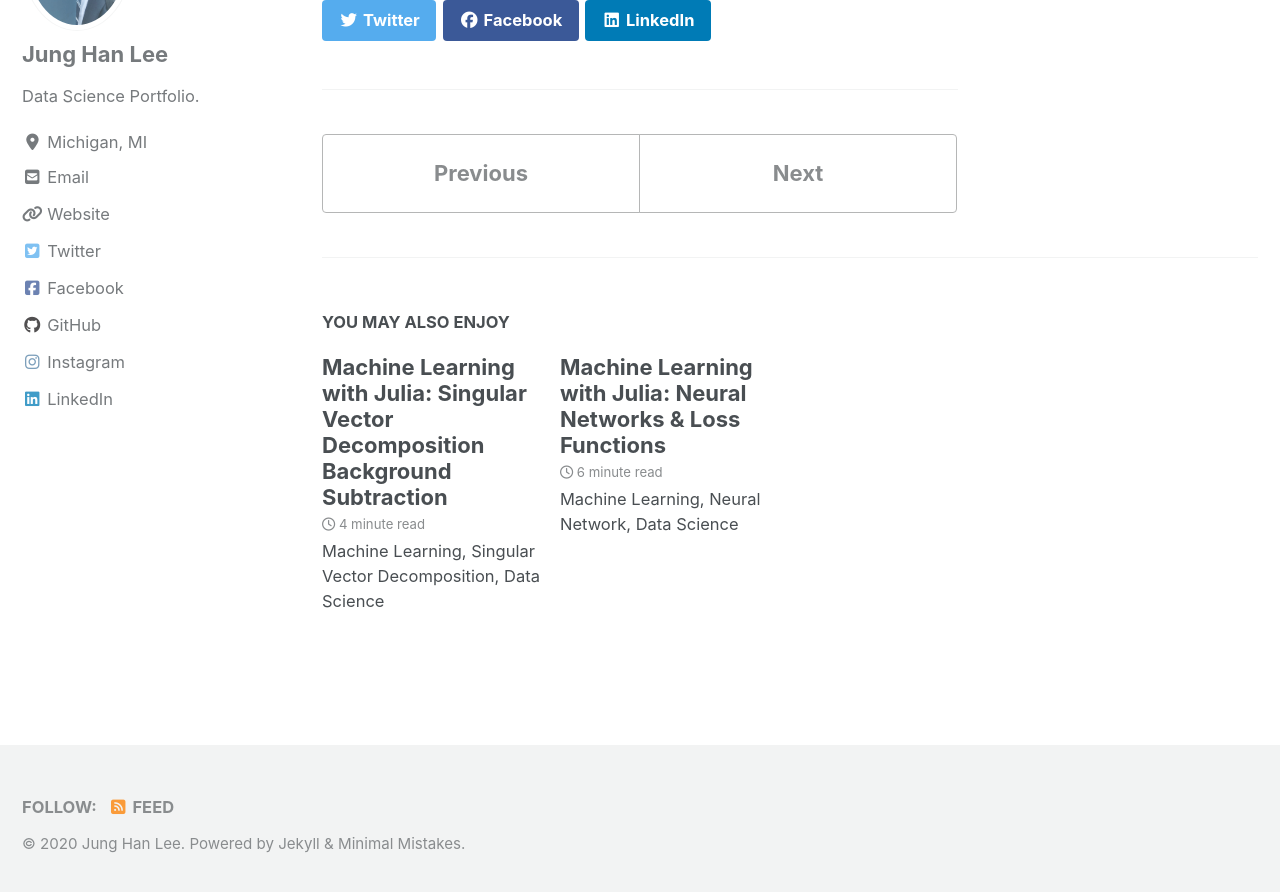
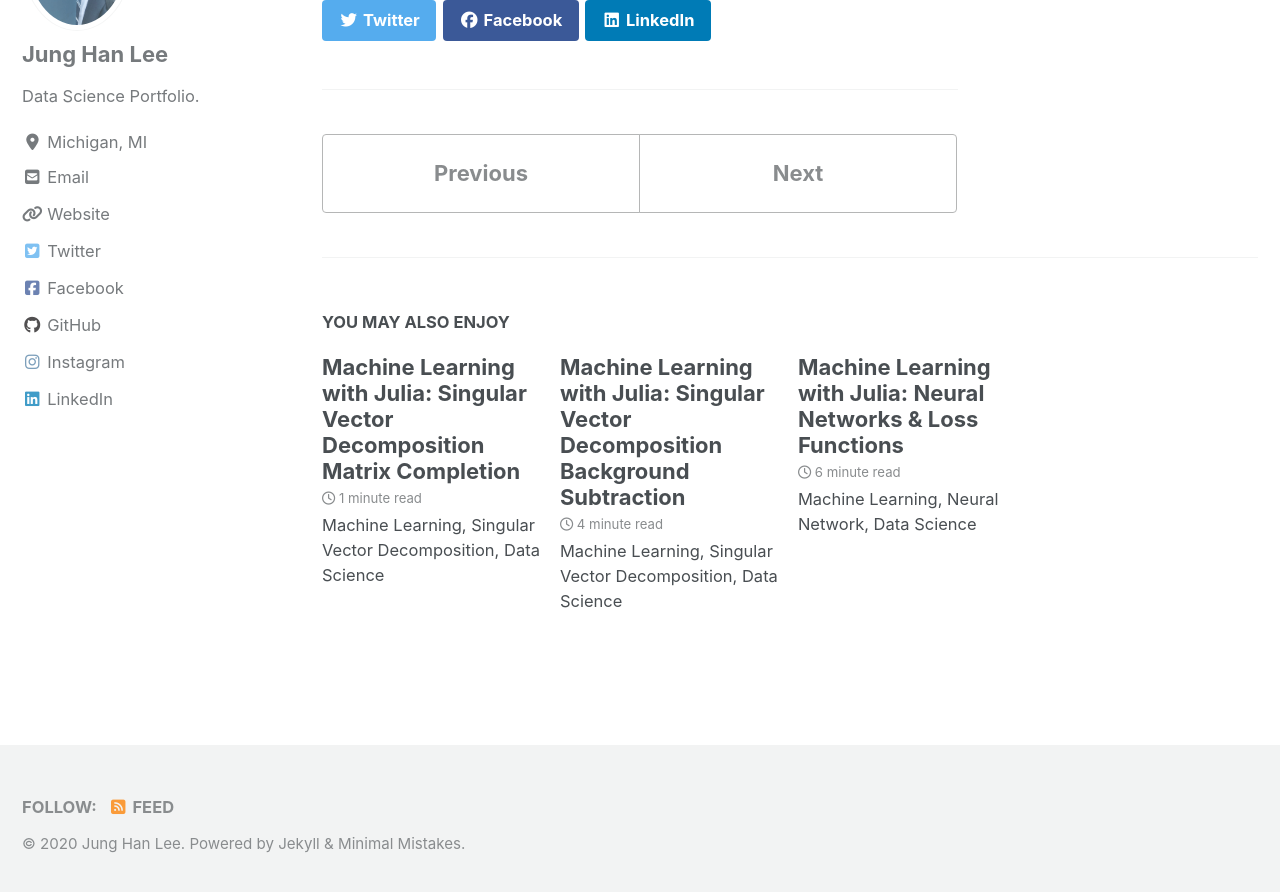
Before and after one commit to jung-han-lee/jung-han-lee.github.io, a Jekyll site: the page built from _posts/2020-01-18-handwriting1.md, in a window 1280 px wide and 900 px high, scrolled down 6753 px. Shown: the top 892 px of the window. Built offline with Jekyll 4.4.1, drawn with Linux system fonts in a browser that asks for light colours; cached includes are drawn as plain includes; nearby versions of some CDN libraries; some of the changed lines change nothing that is shown.

Commit message:
new github

````diff
--- a/_posts/2020-01-18-svd1.md
+++ b/_posts/2020-01-18-svd1.md
@@ -7,7 +7,7 @@
 mathjax: "true"
 ---
 
-# 1. Background subtraction using the Singular Vector Decomposition
+# Background subtraction using the Singular Vector Decomposition
 
 SVD decomposes a matrix into a sum of rank-one outer product matrices. This powerful representation enables a seemingly magical feat when applied to stable video footage.
 
@@ -53,7 +53,7 @@
 
 <img src="{{ site.url }}{{ site.baseurl }}/images/ml1/subtraction.png" alt="">
 
-## 1.1. Decomposing the movie matrix with the svd
+## 1. Decomposing the movie matrix with the svd
 
 We will now use the SVD to decompose the movie. The movie is stored as an  𝑚×𝑛×𝑡  3-D array, where
 
@@ -137,7 +137,7 @@
 ```
 <img src="{{ site.url }}{{ site.baseurl }}/images/ml1/subtraction3.png" alt="">
 
-### 1.2. What information do the right singular vectors represent?
+### 2. What information do the right singular vectors represent?
 
 Recall that the SVD returns the left and right singular vectors. So we may deduce the structure of the low-rank matrix hiding inside this movie. Let us first try to understand what the right singular vectors of the decomposed movie convey.
 
@@ -191,6 +191,6 @@
 
 Therefore we can find that setting  $$K=2$$  does indeed better capture the background than  $$K=1$$.
 
-## 1.3. Summary
+## 3. Summary
 
->We saw how the SVD allows us to capture low-rank matrices. The ability to spot low rank matrices is a critical skill in computational data science. Rearrangement of the data can induce low rank structure, which the SVD can then expose.
+We saw how the SVD allows us to capture low-rank matrices. The ability to spot low rank matrices is a critical skill in computational data science. Rearrangement of the data can induce low rank structure, which the SVD can then expose.
--- /dev/null
+++ b/_posts/2020-01-19-svd2.md
@@ -0,0 +1,118 @@
+---
+title: "Machine Learning with Julia: Singular Vector Decomposition Matrix Completion"
+date: 2020-01-19
+tags: [machine learning, data science, neural network, svd]
+
+excerpt: "Machine Learning, Singular Vector Decomposition, Data Science"
+mathjax: "true"
+---
+
+# Learning to complete a matrix with missing entries
+
+Let's describe an algorithm that employs the SVD to take advantage of the redundancy in a low-rank matrix. This will allow us to fill in the missing entries without assuming any particular pattern.
+
+Let's consider $$\tilde{A}$$ as a matrix contains missing entries.
+
+The first step is to form the matrix $$\hat{A}_0$$ from $$\tilde{A}$$ as
+- $$\hat{A}_0[i,j] = \tilde{A}[i,j]$$ if $$\tilde{A}[i,j]$$ is not missing, and
+- $$\hat{A}_0[i,j] =0 $$ if $$\tilde{A}[i,j]$$ is a missing entry.
+
+Then we perform a $$rank-K$$  truncated approximation of  $$A_0$$  to form  $$A_1$$ , which is given by
+$$\hat{A}_1 = \sum_{i=1}^{k}  \sigma^{(0)}_i u^{(0)}_i (v^{(0)}_i)^T,$$
+where $$\{\sigma_i^{(0)},u^{(0)}_i,v_{i}^{(0)}\}$$ are the singular value triplet associated with the SVD of  $$A_0$$.
+
+Next, we compute the matrix $$\tilde{A}_2$$ where
+
+- \tilde{A}_2[i,j] = A[i,j] \textrm{ for } i, j \notin \textrm{missing}
+- \tilde{A}_2[i,j] = \hat{A}_1[i,j] \textrm{ for } i, j \in \textrm{missing}.
+
+We repeat this process until convergence.
+
+Implement this algorithm via the function **completeAsvd**.
+
+```julia
+using LinearAlgebra, Arpack
+
+"""
+Inputs:
+* `A`: matrix with missing entries
+* `k`: rank of matrix
+* `iters`: Number of iterations to run
+* `error_tol`: error tolerance
+
+Outputs:
+* `A_hat`: Completed Matrix
+* `err`: vector of relative Frobenius norm errors at each iteration
+"""
+function completeAsvd(A::Matrix, k::Number; iters::Integer=1000, error_tol::Number=1e-9)
+    missing_idx = ismissing.(A) # Location of missing entries
+    nonmissing_idx = .!missing_idx
+
+    error = Inf
+    err = Float64[]
+
+    idx = 1 # Iteration index
+
+    A_hat = replace(A, missing=>0) # Estimate
+
+    while (error > error_tol && idx <= iters)
+
+        A_hat[nonmissing_idx] = A[nonmissing_idx] # Force Known Entries: Projection Step
+
+        UsV = svds(A_hat; nsv=k)[1]
+        U, s, V = UsV.U, UsV.S, UsV.V
+
+        A_hat = U * Diagonal(s) * V' # Rank k fit
+
+        error = sqrt(sum(abs2, skipmissing(A - A_hat)) / sum(abs2, skipmissing(A))) # Normalized error on known entries
+        push!(err,error)
+
+        idx += 1
+
+    end
+    return A_hat, err
+end
+```
+
+A plot of the error shows the nature of the learning process.
+
+```julia
+scatter(error; yscale=:log10, xlabel="Iterations", ylabel="Error")
+```
+
+<img src="{{ site.url }}{{ site.baseurl }}/images/ml1/mat_comp_rate.png" alt="">
+
+## 1. Application : Low rank image reconstruction
+
+We now apply this method to reconstruct a matrix (obtained from an image) that is low rank. We first load the matrix as in the next cell.
+
+```julia
+image = load("mit_logo.png")
+image_matrix_gray = float(Gray.(image));
+heatmap(image_matrix_gray, color=:grays, yflip=:true, ticks=[], clim=(0, 1))
+```
+<img src="{{ site.url }}{{ site.baseurl }}/images/ml1/logo1.png" alt="">
+
+```julia
+p = 0.7
+image_missing = image_matrix_gray |> allowmissing
+rand_idx = rand(size(image_matrix_gray)...) .>= p
+image_missing[rand_idx] .= missing
+image_missing_zeros = replace(image_missing, missing=>0.0)
+heatmap(image_missing_zeros; color=:grays, yflip=:true, ticks=[], clim=(0, 1))
+```
+<img src="{{ site.url }}{{ site.baseurl }}/images/ml1/logo2.png" alt="">
+
+```julia
+k = 4 ## note that the numerical rank of the MIT logo is 10 with 4 much-more significant singular values
+image_hat, error = completeAsvd(image_missing, k; iters=1)
+heatmap(image_hat; color=:grays, yflip=:true, ticks=[], title="Error = $(round(error[end]; digits=5))")
+```
+<img src="{{ site.url }}{{ site.baseurl }}/images/ml1/logo3.png" alt="">
+
+```julia
+image_hat, error = completeAsvd(image_missing, k; iters=50)
+heatmap(image_hat; color=:grays, yflip=:true, ticks=[], title="Error = $(round(error[end]; digits=5))")
+```
+
+<img src="{{ site.url }}{{ site.baseurl }}/images/ml1/logo4.png" alt="">
````
Also changed, not shown: images/ml1/logo1.png (added), images/ml1/logo2.png (added), images/ml1/logo3.png (added), images/ml1/logo4.png (added), images/ml1/mat_comp_rate.png (added), images/mom.png.
